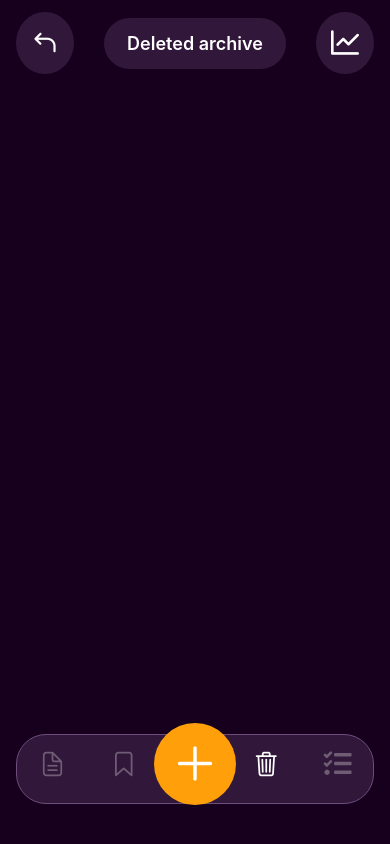
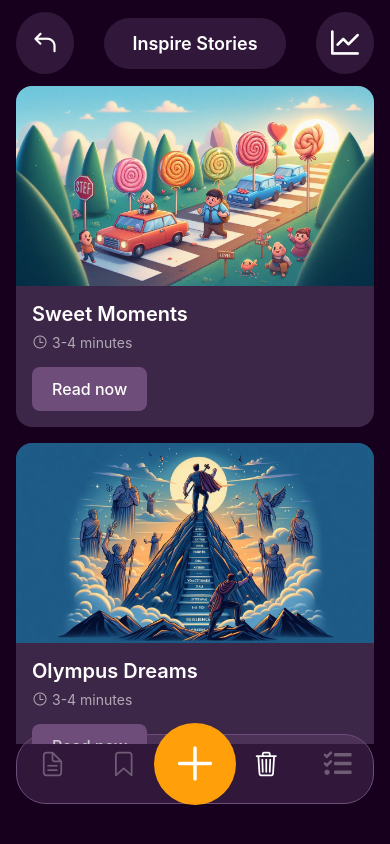
Before and after one commit to Vachek-hooves/Pragmatrack, a React Native app: screen /Delete in a window 390 px wide. Built offline with nearby package versions, Linux system fonts and the light colour scheme.

Commit message:
style TabStoriesScreen

```diff
--- a/TabNavigator/TabNavigation.js
+++ b/TabNavigator/TabNavigation.js
@@ -8,6 +8,7 @@ import {
   TabNewTaskScreen,
   TabBookmarkedQuotes,
   TabCompoletedTasks,
+  TabStoriesScreen
 } from '../screen/tab';
 
 const Tab = createBottomTabNavigator();
@@ -65,7 +66,7 @@ const TabNavigation = () => {
       />
       <Tab.Screen
         name="Delete"
-        component={TabArchivedTasksScreen}
+        component={TabStoriesScreen}
         options={{
           tabBarIcon: ({color}) => (
             <Icon name="trash-outline" size={28} color={color} />
--- /dev/null
+++ b/component/TabStoryComponent/StoryCard.js
@@ -0,0 +1,72 @@
+import {StyleSheet, Text, View, Image, TouchableOpacity} from 'react-native';
+import {useNavigation} from '@react-navigation/native';
+import Icon from 'react-native-vector-icons/Ionicons';
+
+const StoryCard = ({story}) => {
+  const navigation = useNavigation();
+
+  return (
+    <View style={styles.cardContainer}>
+      <Image source={story.image} style={styles.storyImage} />
+      <View style={styles.cardContent}>
+        <Text style={styles.storyTitle}>{story.title}</Text>
+        <View style={styles.timeContainer}>
+          <Icon name="time-outline" size={16} color="rgba(255,255,255,0.6)" />
+          <Text style={styles.timeText}>3-4 minutes</Text>
+        </View>
+        <TouchableOpacity
+          style={styles.readButton}
+          onPress={() => navigation.navigate('StoryDetails', {story})}>
+          <Text style={styles.readButtonText}>Read now</Text>
+        </TouchableOpacity>
+      </View>
+    </View>
+  );
+};
+
+export default StoryCard;
+
+const styles = StyleSheet.create({
+  cardContainer: {
+    backgroundColor: '#3D2748',
+    borderRadius: 16,
+    marginBottom: 16,
+    overflow: 'hidden',
+  },
+  storyImage: {
+    width: '100%',
+    height: 200,
+    resizeMode: 'cover',
+  },
+  cardContent: {
+    padding: 16,
+  },
+  storyTitle: {
+    color: '#FFFFFF',
+    fontSize: 20,
+    fontWeight: '600',
+    marginBottom: 8,
+  },
+  timeContainer: {
+    flexDirection: 'row',
+    alignItems: 'center',
+    marginBottom: 16,
+  },
+  timeText: {
+    color: 'rgba(255,255,255,0.6)',
+    marginLeft: 4,
+    fontSize: 14,
+  },
+  readButton: {
+    backgroundColor: '#6F4D7B',
+    paddingVertical: 12,
+    paddingHorizontal: 20,
+    borderRadius: 8,
+    alignSelf: 'flex-start',
+  },
+  readButtonText: {
+    color: '#FFFFFF',
+    fontSize: 16,
+    fontWeight: '500',
+  },
+});
--- a/screen/tab/TabStoriesScreen.js
+++ b/screen/tab/TabStoriesScreen.js
@@ -1,12 +1,49 @@
-import {StyleSheet, Text, View} from 'react-native';
+import {StyleSheet, View, ScrollView, SafeAreaView} from 'react-native';
 import {stories} from '../../data/stories';
+import MainHeader from '../../component/TabScreenComponents/MainHeader';
+import StoryCard from '../../component/TabStoryComponent/StoryCard';
 
 const TabStoriesScreen = () => {
   return (
-    <View>
-      <Text>TabStoriesScreen</Text>
-    </View>
+    <SafeAreaView style={styles.container}>
+      {/* Header */}
+      <MainHeader title={'Inspire Stories'} />
+
+      {/* Stories List */}
+      <ScrollView
+        style={styles.scrollView}
+        showsVerticalScrollIndicator={false}>
+        {stories.map(story => (
+          <StoryCard key={story.id} story={story} />
+        ))}
+
+      </ScrollView>
+      <View style={{height: 100}} />
+    </SafeAreaView>
   );
 };
 
+const styles = StyleSheet.create({
+  container: {
+    flex: 1,
+    backgroundColor: '#16001E',
+  },
+  header: {
+    flexDirection: 'row',
+    justifyContent: 'space-between',
+    alignItems: 'center',
+    paddingHorizontal: 16,
+    paddingVertical: 20,
+  },
+  headerTitle: {
+    color: '#FFFFFF',
+    fontSize: 18,
+    fontWeight: '600',
+  },
+  scrollView: {
+    flex: 1,
+    paddingHorizontal: 16,
+  },
+});
+
 export default TabStoriesScreen;
```
